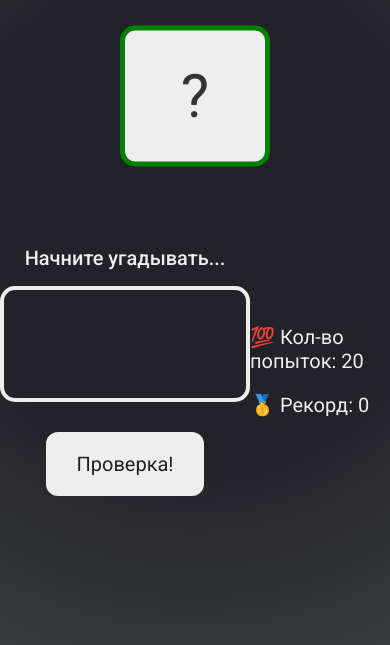
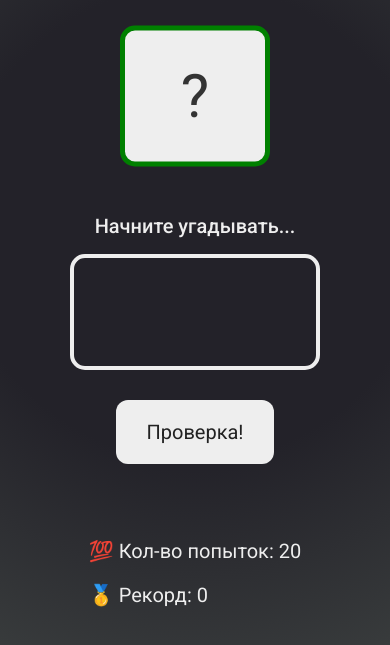
Before and after one commit to ElbrusO/GuessNumber, a plain HTML site: page index.html in a window 390 px wide. Shown: the part 199-844 px from the top of the page. Drawn offline with Linux system fonts and the light colour scheme.

Commit message:
style.css

```diff
--- a/style.css
+++ b/style.css
@@ -140,3 +140,13 @@ h1 {
 .label-score {
   margin-bottom: 2rem;
 }
+
+@media (max-width: 500px) {
+  main {
+    display: flex;
+    flex-direction: column;
+  }
+  .left {
+    margin-top: 80px;
+  }
+}
```
